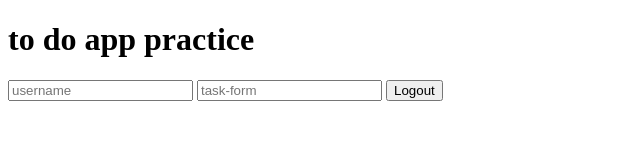
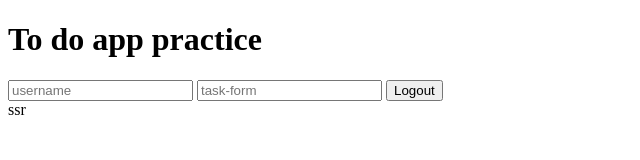
Before and after one commit to shoaibkhan-dev/js_todo_practice, a plain HTML site: page index.html in a window 1280 px wide. Shown: the whole page, without its empty margins (0-640 px from the left). Drawn offline with Linux system fonts and the light colour scheme.

Commit message:
add files

```diff
--- a/app.js
+++ b/app.js
@@ -56,3 +56,5 @@ taskForm.addEventListener("submit", function(event){
     const todoList = document.getElementById("todo-list");
     todoList.innerHTML += creatLi(todo);
 });
+
+ssgags
--- a/index.html
+++ b/index.html
@@ -6,7 +6,7 @@
     <title>Document</title>
 </head>
 <body>
-    <h1>to do app practice</h1>
+    <h1>To do app practice</h1>
 
     <form action="">
         <input type="text" placeholder="username" id="username" required>
@@ -17,3 +17,5 @@
     <script src="app.js"></script>
 </body>
 </html>
+
+ssr
```
